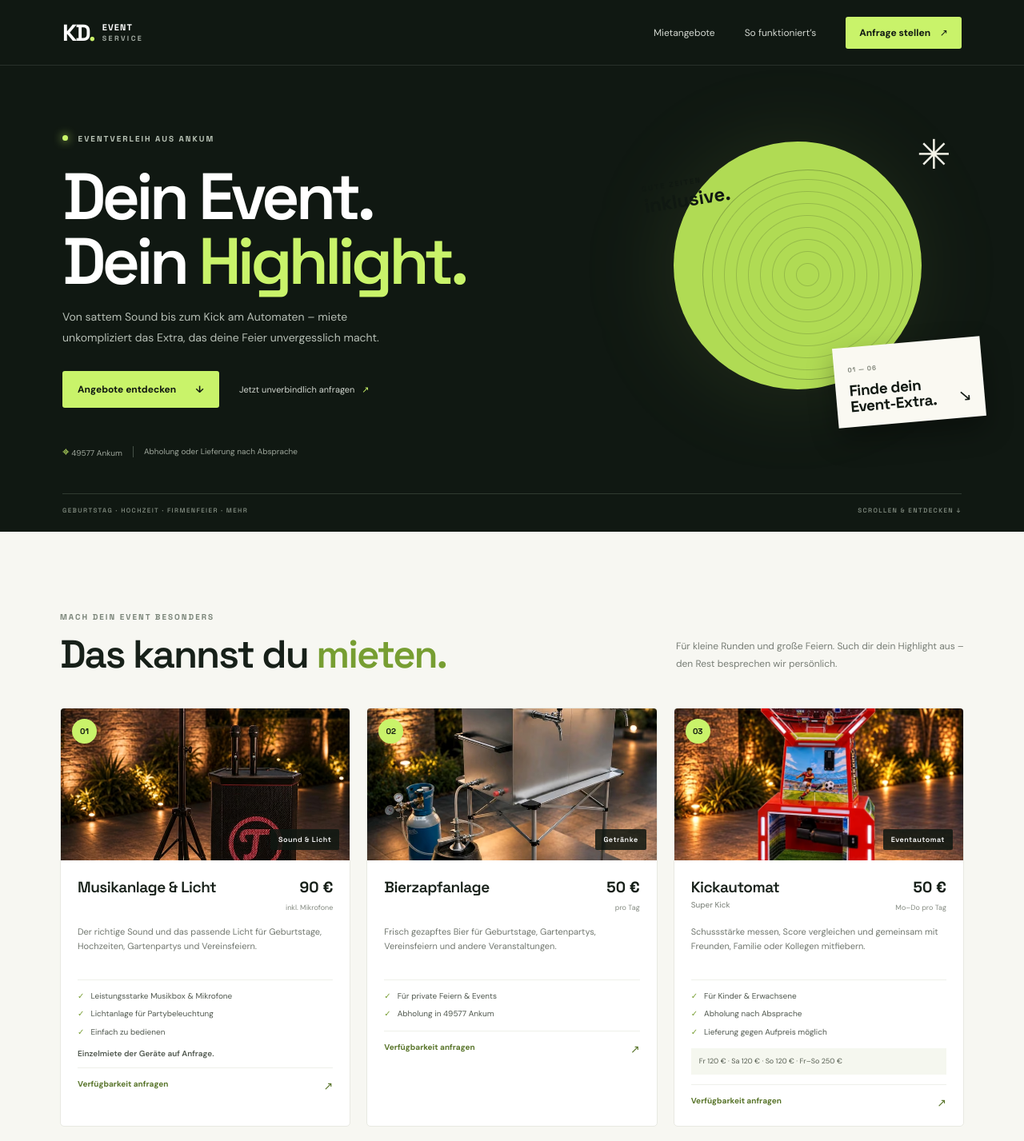
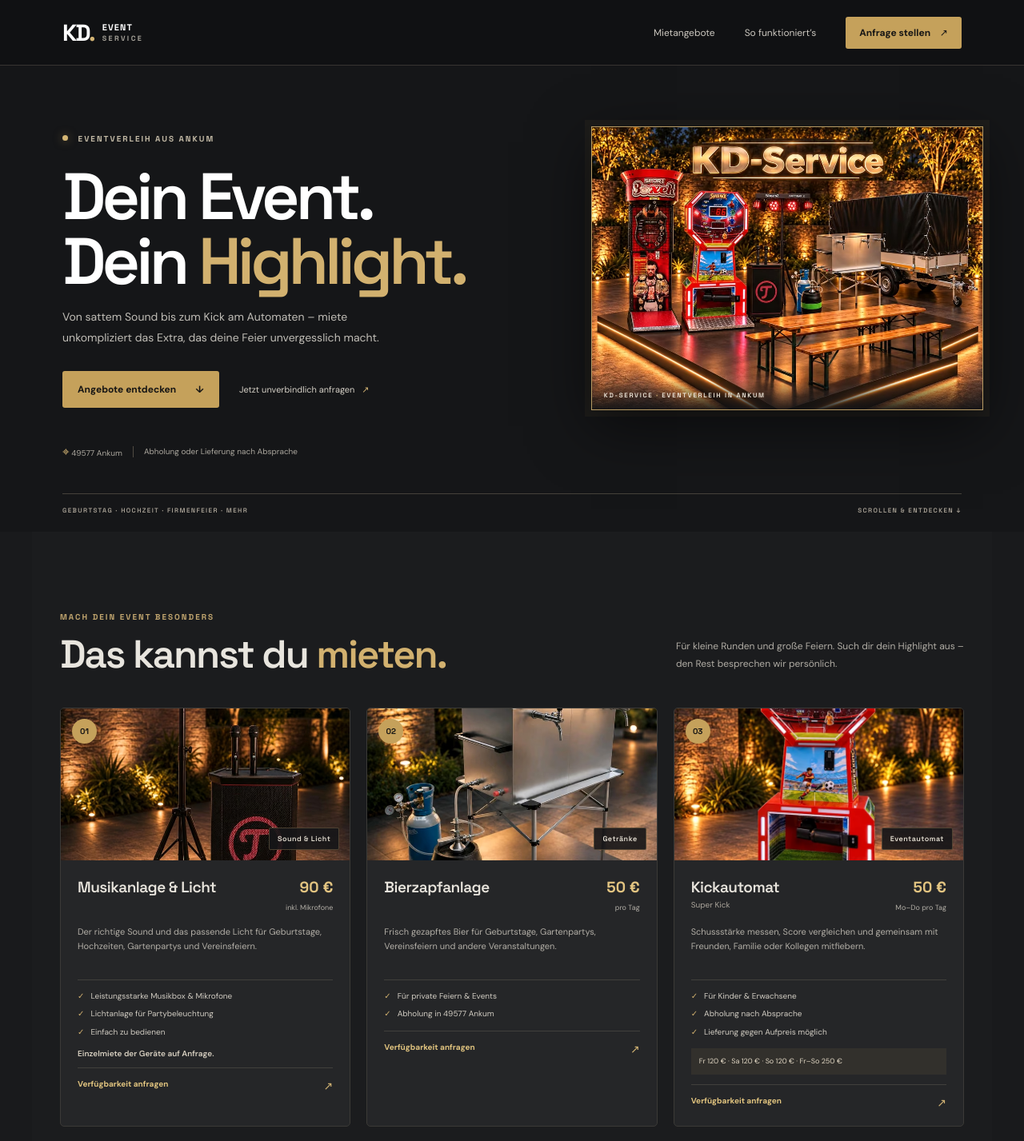
Before and after one commit to Daniel-Abend/Website-Test, a Vue app: page / in a window 1280 px wide. Shown: the top 1427 px of the page at 80% size. Built offline with nearby package versions, Linux system fonts and the light colour scheme.

Commit message:
different color scheme

```diff
--- a/src/App.vue
+++ b/src/App.vue
@@ -121,12 +121,12 @@ const contactUrl = 'https://www.kleinanzeigen.de/s-bestandsliste.html?userId=145
         </div>
       </div>
       <div class="hero-art" aria-hidden="true">
-        <div class="art-glow"></div>
-        <div class="art-circle art-circle-back"></div>
-        <div class="art-circle art-circle-front"></div>
-        <div class="art-cross">✳</div>
-        <div class="art-label"><span>GUTE ZEITEN</span><strong>inklusive.</strong></div>
-        <div class="art-ticket"><span>01 — 06</span><strong>Finde dein<br />Event-Extra.</strong><span class="ticket-arrow">↘</span></div>
+        <img
+          class="hero-photo"
+          :src="imageUrl('0294326f-6b58-4165-a352-08ef9a07de8f.avif')"
+          alt=""
+        />
+        <span class="hero-photo-caption">KD-SERVICE <span>·</span> EVENTVERLEIH IN ANKUM</span>
       </div>
       <div class="hero-bottom"><span>GEBURTSTAG · HOCHZEIT · FIRMENFEIER · MEHR</span><span>SCROLLEN & ENTDECKEN ↓</span></div>
     </section>
--- a/src/style.css
+++ b/src/style.css
@@ -194,3 +194,106 @@ h1, h2, h3, p { margin-top: 0; }
 @media (prefers-reduced-motion: reduce) {
   *, *::before, *::after { scroll-behavior: auto !important; transition-duration: .01ms !important; }
 }
+
+:root {
+  color: #e8e5de;
+  background: #191a1c;
+  --ink: #e8e5de;
+  --dark: #111214;
+  --green: #c5a15b;
+  --paper: #1b1c1e;
+  --muted: #a7a39a;
+}
+
+body { color: #e8e5de; background: #191a1c; }
+::selection { color: #111214; background: #c5a15b; }
+.site-header { background: #101113; border-bottom-color: #373431; }
+.brand-mark > span, .status-dot, .meta-icon, .text-link span, .product-link span { color: #d3b474; }
+.brand-name > span { color: #a5a198; }
+.site-header nav { color: #cbc7bf; }
+.site-header nav a:not(.nav-cta):hover, .text-link:hover { color: #e2c482; }
+.nav-cta { color: #171615; background: #c5a15b; }
+.nav-cta:hover, .button-primary:hover { background: #ddc38e; }
+.hero { background: #151618; }
+.hero .eyebrow { color: #c2b9a5; }
+.status-dot { background: #d5b674; box-shadow: 0 0 12px #c5a15b80; }
+.hero h1 span, h2 span { color: #d2b16f; }
+.hero-copy { color: #c0bdb6; }
+.button-primary { background: #c5a15b; color: #171615; }
+.text-link { color: #d5d0c6; }
+.hero-meta { color: #aaa69d; }
+.meta-divider { background: #504b42; }
+.hero-art {
+  top: 76px;
+  width: min(45vw, 490px);
+  height: 355px;
+  overflow: hidden;
+  border: 1px solid #b69a64;
+  background: #22211f;
+  box-shadow: 0 20px 70px #0008, 0 0 0 8px #c5a15b0d;
+}
+.hero-photo { display: block; width: 100%; height: 100%; object-fit: cover; }
+.hero-photo-caption {
+  position: absolute;
+  right: 0;
+  bottom: 0;
+  left: 0;
+  padding: 13px 15px;
+  color: #f0e9dc;
+  background: linear-gradient(transparent, #111214e8);
+  font: 600 8px 'Space Grotesk', sans-serif;
+  letter-spacing: 1.7px;
+}
+.hero-photo-caption span { color: #ddbd77; }
+.hero-bottom { border-top-color: #45413a; color: #aaa397; }
+.offers { background: #1b1c1e; }
+.eyebrow { color: #c2a66f; }
+.section-heading h2 span, .how h2 span { color: #d2b16f; }
+.section-intro { color: #b0aca4; }
+.product-card { background: #252628; border-color: #3b3a37; }
+.product-card:hover { box-shadow: 0 14px 35px #0005; }
+.product-photo { background: #2a2926; }
+.product-number { background: #c5a15b; color: #171615; }
+.product-category { background: #171719e8; color: #e8e2d5; border: 1px solid #b69a6455; }
+.product-title-row h3, .step h3 { color: #e9e5dd; }
+.product-subtitle { color: #aaa49a; }
+.price strong { color: #e2c481; }
+.price span, .product-description, .offer-note { color: #b2aea6; }
+.product-details { border-top-color: #41403c; }
+.product-details li { color: #d0cbc1; }
+.product-details li span { color: #d2b16f; }
+.weekend-prices { background: #32302c; color: #e0d6c3; }
+.product-extra { color: #d8d0c1; }
+.product-link { border-top-color: #41403c; color: #e1c47f; }
+.occasion { background: #292a2c; border-top: 1px solid #41403e; border-bottom: 1px solid #41403e; }
+.occasion h2 span { color: #d2b16f; }
+.occasion-content > p { color: #d0cbc2; }
+.occasion-tags span { border-color: #5a554a; color: #ddd6c9; }
+.occasion-spark { color: #c5a15b17; }
+.how { background: #1b1c1e; }
+.step { border-top-color: #484640; }
+.step-number { color: #d1b16e; }
+.step p { color: #b2aea6; }
+.contact { color: #ece7dc; background: linear-gradient(120deg, #aa8b50, #d1b575 52%, #ad8d50); }
+.contact .eyebrow { color: #3e3524; }
+.contact h2 span { color: #44351e; }
+.contact-copy > p:not(.eyebrow) { color: #393329; }
+.button-dark { background: #171719; color: #f0ede6; }
+.button-dark:hover { background: #30302e; }
+.contact-aside { background: #b89a5e; border: 1px solid #e0c789; }
+.contact-star { color: #8b6e39; }
+.contact-aside p { color: #4a3c27; }
+.contact-aside p strong, .contact-pin { color: #211d17; }
+.site-footer { color: #aaa69d; background: #101113; border-top: 1px solid #393630; }
+.site-footer > a:not(.brand):hover { color: #e1c47f; }
+.copyright { border-left-color: #49453d; }
+
+@media (max-width: 900px) {
+  .hero-art { right: -25px; transform: none; }
+}
+@media (max-width: 620px) {
+  .hero { min-height: 760px; background: #151618; }
+  .hero-art { top: 445px; right: 20px; width: calc(100% - 40px); height: 240px; transform: none; }
+  .hero-bottom { border-top-color: #45413a; }
+  .contact-aside { background: #b89a5e; }
+}
```
